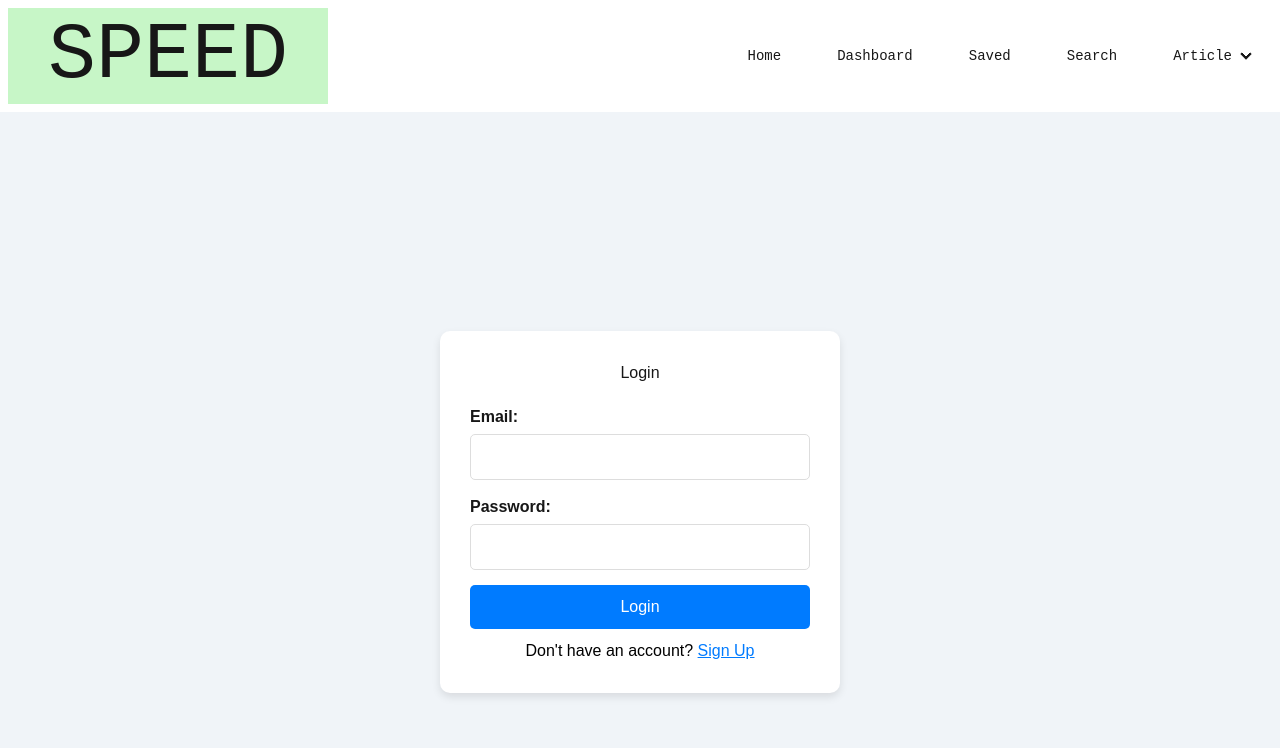
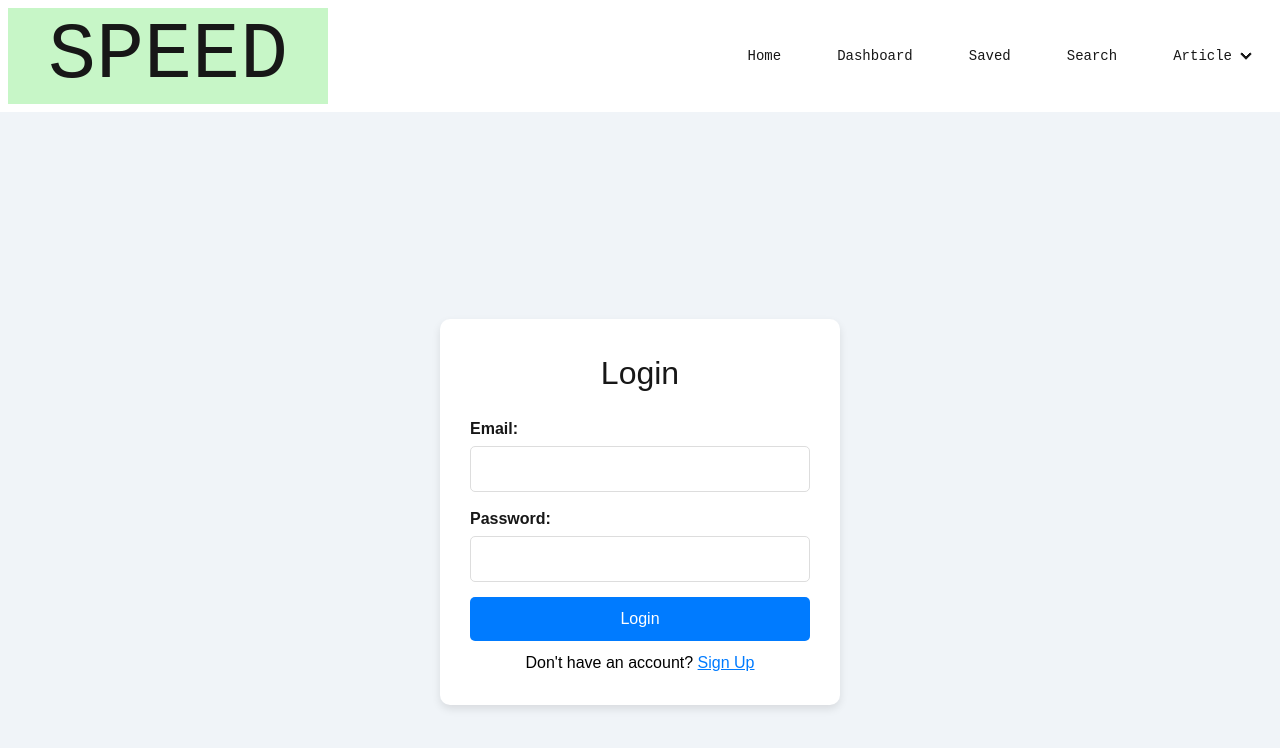
Before and after one commit to tley4/SPEED-W203_01, a Next.js app in the folder speed/: page /login in a window 1280 px wide. Shown: the top 748 px of the page. Built offline with nearby package versions, Linux system fonts and the light colour scheme; no server answers.

Commit message:
Update auth.css

```diff
--- a/speed/src/css/auth.css
+++ b/speed/src/css/auth.css
@@ -19,6 +19,7 @@
 .auth-form h2 {
   text-align: center;
   margin-bottom: 20px;
+  font-size: xx-large;
 }
 
 .error-message {
@@ -42,6 +43,7 @@
   padding: 10px;
   border-radius: 5px;
   border: 1px solid #ddd;
+  background-color: white;
 }
 
 .auth-button {
```
Lines whose indentation alone changed are shown as unchanged.
